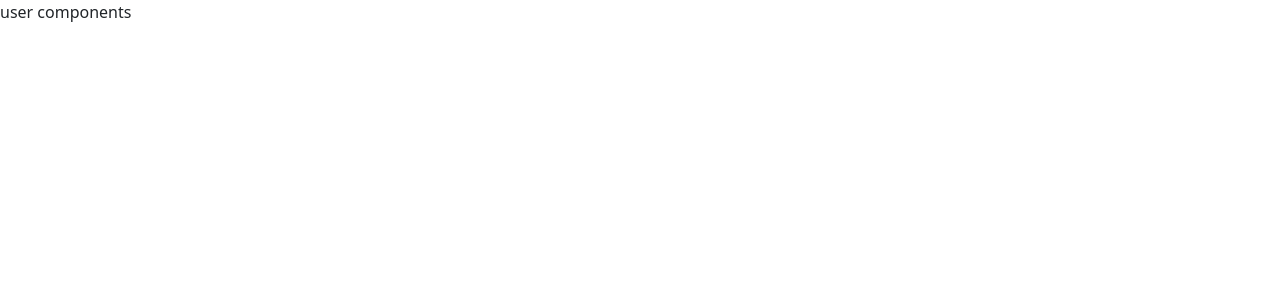
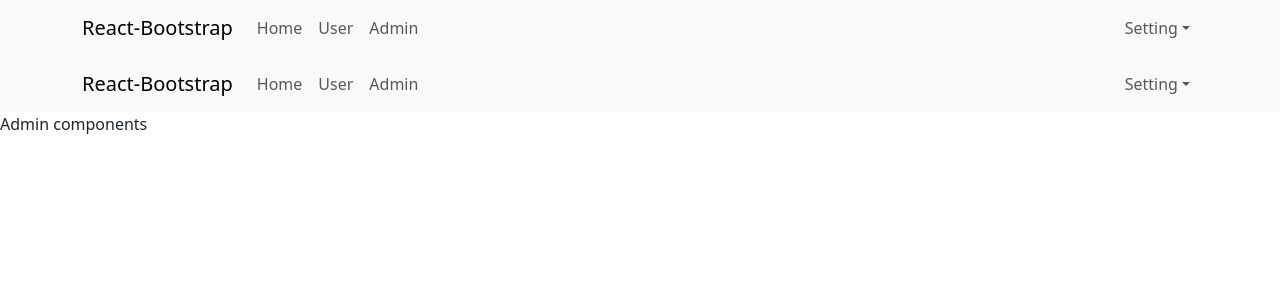
Before and after one commit to Trangdz/lap_trinh_web, a React (Create React App) app: page /admin in a window 1280 px wide. Shown: the top 300 px of the page. Built offline with nearby package versions, Linux system fonts and the light colour scheme.

Commit message:
way use Outlet

```diff
--- a/src/App.js
+++ b/src/App.js
@@ -4,19 +4,30 @@ import { useDispatch, useSelector } from 'react-redux';
 import { increaseCounter, decreaseCounter } from './redux/action/counterAction';
 import MyComponents from './components/MyComponents';
 import Header from './components/Header/Header';
-import React  from 'react';
-import { Link } from "react-router-dom";
+import React from 'react';
+import { Link, Outlet } from "react-router-dom";
 const App = () => {
 
   return (
 
     <div className="app-container">
       <Header></Header>
-       <div>test link</div>
-       <button >
-         <Link to="/user">go to user page</Link>
-         </button>
-       <button><Link to="admin">go to user page</Link></button>
+      <div className='header-container'>
+        <Header></Header>
+      </div>
+
+
+      <div className='main-container'>
+        <div className='sidenav-container'>
+
+        </div>
+        <div className='app-content'>
+         <Outlet></Outlet>
+        </div>
+      </div>
+
+
+
 
     </div>
   );
--- a/src/components/Admin/Admin.js
+++ b/src/components/Admin/Admin.js
@@ -1,6 +1,6 @@
 const Admin =(props)=>{
     return(
-        <div>user components</div>
+        <div>Admin components</div>
     )
 }
 export default Admin;
--- a/src/index.js
+++ b/src/index.js
@@ -7,7 +7,7 @@ import reportWebVitals from './reportWebVitals';
 import { Provider } from 'react-redux';
 import store from './redux/store';
 import 'bootstrap/dist/css/bootstrap.min.css';
-import { BrowserRouter,Routes,Route } from 'react-router-dom';
+import { BrowserRouter, Routes, Route } from 'react-router-dom';
 
 
 const root = ReactDOM.createRoot(document.getElementById('root'));
@@ -16,9 +16,11 @@ root.render(
     {/* <React.StrictMode> */}
     <BrowserRouter>
       <Routes>
-        <Route path='/' element={<App />}/>
-        <Route path='/user' element={<User />}/>
-        <Route path='/admin' element={<Admin />}/>
+        <Route path='/' element={<App />}>
+          <Route path='/user' element={<User />} />
+          <Route path='/admin' element={<Admin />} />
+        </Route>
+
       </Routes>
     </BrowserRouter>
 
```
